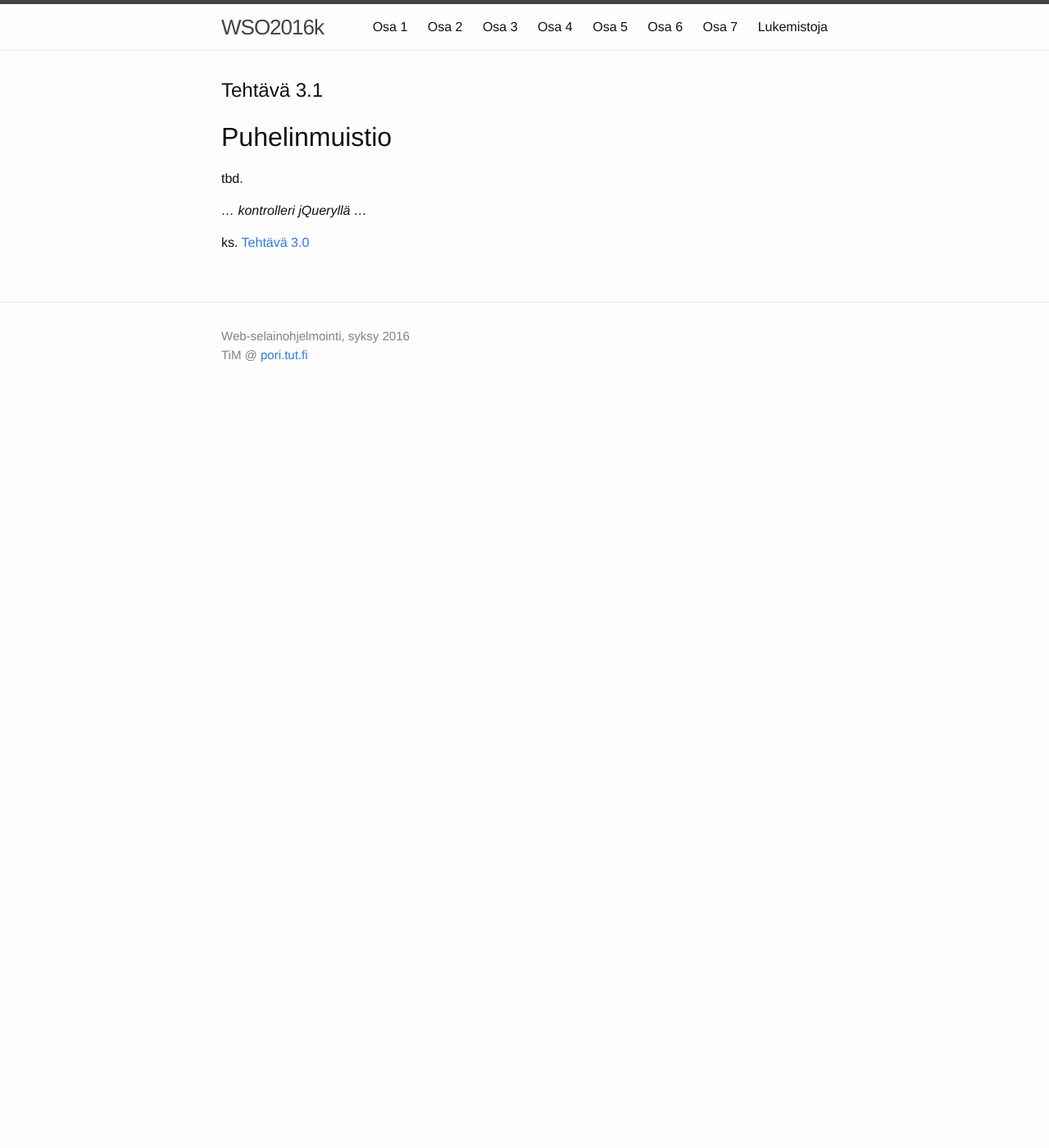
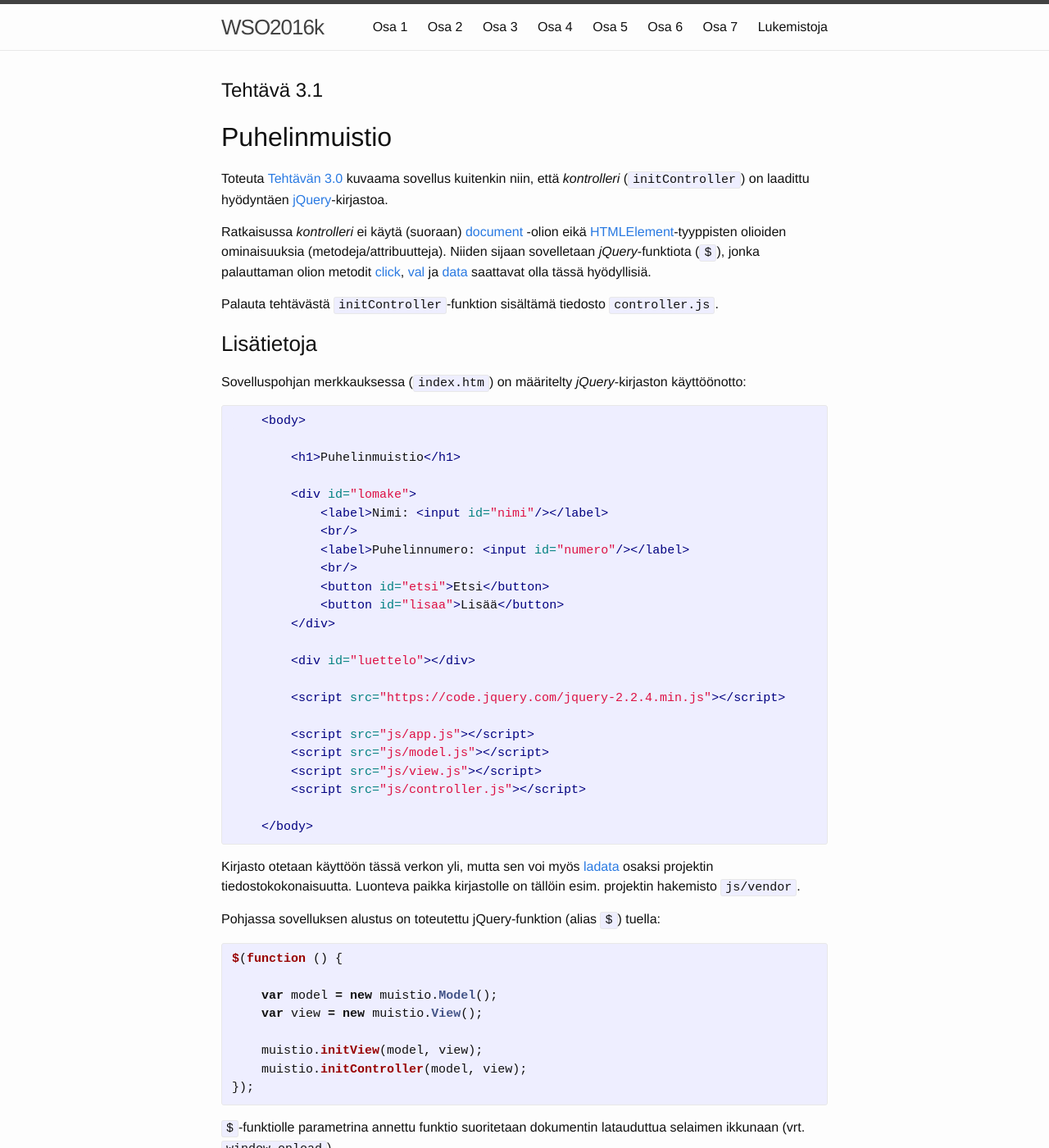
Before and after one commit to timedu/wso, a Jekyll site: the page built from _osa3/tehtava31.md, in a window 1280 px wide and 1400 px high. Shown: the whole window at 82% size. Built offline with Jekyll 4.4.1, drawn with Linux system fonts in a browser that asks for light colours.

Commit message:
init ex31

```diff
--- a/_osa3/tehtava31.md
+++ b/_osa3/tehtava31.md
@@ -5,8 +5,59 @@ title: Tehtävä 3.1
 
 ## Puhelinmuistio
 
-tbd.
+Toteuta [Tehtävän 3.0](../tehtava30) kuvaama sovellus kuitenkin niin, että *kontrolleri* (`initController`) on laadittu hyödyntäen [jQuery](http://jquery.com)-kirjastoa.
 
-*... kontrolleri jQueryllä ...*
+Ratkaisussa *kontrolleri* ei käytä (suoraan) [document](https://developer.mozilla.org/en-US/docs/Web/API/Document) -olion eikä [HTMLElement](https://developer.mozilla.org/en-US/docs/Web/API/HTMLElement)-tyyppisten olioiden ominaisuuksia (metodeja/attribuutteja). Niiden sijaan sovelletaan *jQuery*-funktiota (`$`), jonka palauttaman olion metodit [click](http://api.jquery.com/click/), [val](http://api.jquery.com/val/) ja [data](http://api.jquery.com/data/) saattavat olla tässä hyödyllisiä.
 
-ks. [Tehtävä 3.0](../tehtava30)
+Palauta tehtävästä `initController`-funktion sisältämä tiedosto `controller.js`.
+
+### Lisätietoja
+
+Sovelluspohjan merkkauksessa (`index.htm`) on määritelty *jQuery*-kirjaston käyttöönotto:
+
+{% highlight html %}
+
+    <body>
+
+        <h1>Puhelinmuistio</h1>
+
+        <div id="lomake">
+            <label>Nimi: <input id="nimi"/></label>
+            <br/>
+            <label>Puhelinnumero: <input id="numero"/></label>
+            <br/>
+            <button id="etsi">Etsi</button>
+            <button id="lisaa">Lisää</button>
+        </div>
+
+        <div id="luettelo"></div>
+
+        <script src="https://code.jquery.com/jquery-2.2.4.min.js"></script>
+
+        <script src="js/app.js"></script>
+        <script src="js/model.js"></script>
+        <script src="js/view.js"></script>
+        <script src="js/controller.js"></script>
+
+    </body>
+
+{% endhighlight %}
+
+Kirjasto otetaan käyttöön tässä verkon yli, mutta sen voi myös [ladata](http://jquery.com/download/) osaksi projektin tiedostokokonaisuutta. Luonteva paikka kirjastolle on tällöin esim. projektin hakemisto `js/vendor`.
+
+Pohjassa sovelluksen alustus on toteutettu jQuery-funktion (alias `$`) tuella:
+
+{% highlight javascript %}
+
+$(function () {
+
+    var model = new muistio.Model();
+    var view = new muistio.View();
+
+    muistio.initView(model, view);
+    muistio.initController(model, view);
+});
+
+{% endhighlight %}
+
+`$`-funktiolle parametrina annettu funktio suoritetaan dokumentin latauduttua selaimen ikkunaan (vrt. `window.onload`).
```
